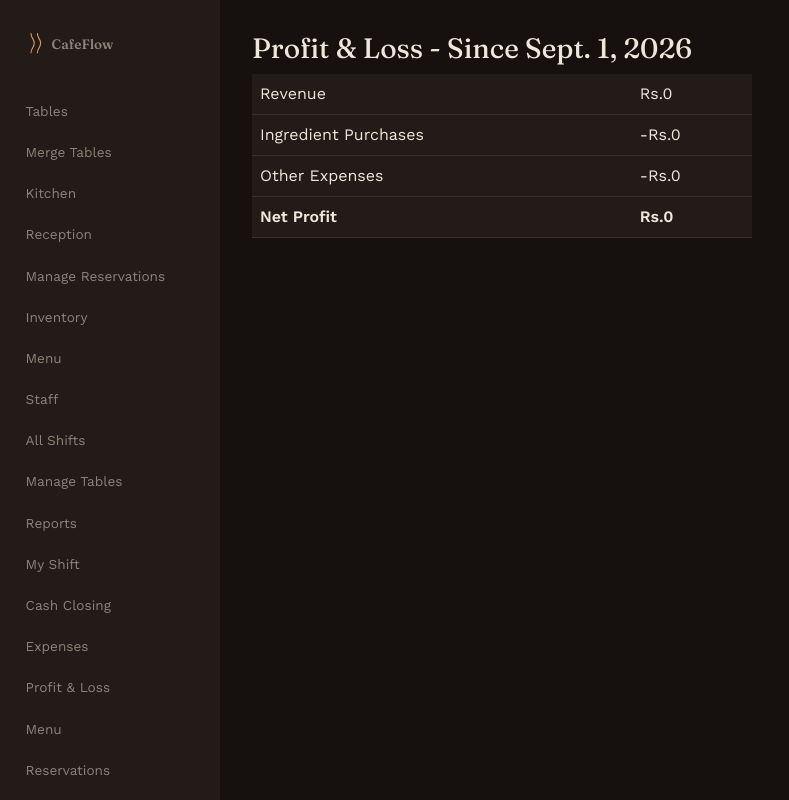
After one commit to khadkashashi/CafeFlow, a Django app: page /reports/profit-loss/ in a window 1280 px wide. The commit adds this page. Shown: the whole page, without its empty margins (0-789 px from the left). Run offline with Django 5.2, Linux system fonts and the light colour scheme; the visitor is signed in with stand-in values (Sample User, id 1); data that the repository does not hold is empty.

Commit message:
add profit/loss report feature

```diff
--- /dev/null
+++ b/reports/templates/reports/profit_loss.html
@@ -0,0 +1,13 @@
+{% extends "base.html" %}
+{% block title %}Profit & Loss{% endblock %}
+
+{% block content %}
+<h3>Profit &amp; Loss - Since {{ month_start }}</h3>
+
+<table class="table bg-white" style="max-width: 500px;">
+    <tr><td>Revenue</td><td>Rs.{{ revenue }}</td></tr>
+    <tr><td>Ingredient Purchases</td><td>-Rs.{{ ingredient_costs }}</td></tr>
+    <tr><td>Other Expenses</td><td>-Rs.{{ other_expenses }}</td></tr>
+    <tr><th>Net Profit</th><th class="{% if net_profit < 0 %}text-danger{% endif %}">Rs.{{ net_profit }}</th></tr>
+</table>
+{% endblock %}
--- a/reports/urls.py
+++ b/reports/urls.py
@@ -2,4 +2,7 @@ from django.urls import path
 from . import views
 app_name = "reports"
 
-urlpatterns = [path("", views.reports_dashboard, name="dashboard")]
+urlpatterns = [
+    path("", views.reports_dashboard, name="dashboard"),
+    path("profit-loss/", views.profit_loss, name="profit_loss"),
+    ]
--- a/reports/views.py
+++ b/reports/views.py
@@ -8,6 +8,9 @@ from accounts.models import User
 from inventory.models import Ingredient
 from orders.models import Order, OrderItem
 from payments.models import Payment
+from expenses.models import Expense
+from inventory.models import Purchase
+
 
 # Create your views here.
 @role_required(User.Role.MANAGER)
@@ -29,3 +32,22 @@ def reports_dashboard(request):
         "payment_breakdown":payment_breakdown
     }
     return render(request,"reports/dashboard.html",context)
+
+@role_required(User.Role.MANAGER)
+def profit_loss(request):
+    today = timezone.now().date()
+    month_start = today.replace(day=1)
+    revenue = Order.objects.filter(created_at__date__gte=month_start, status=Order.Status.COMPLETED).aggregate(total=Sum("grand_total"))["total"] or 0
+    ingredient_costs = Purchase.objects.filter(date__gte=month_start).aggregate(total=Sum("price"))["total"] or 0
+    other_expenses = Expense.objects.filter(date__gte=month_start).aggregate(total=Sum("amount"))["total"] or 0
+    total_costs = ingredient_costs + other_expenses
+    net_profit = revenue - total_costs
+    contexts={
+        "revenue": revenue,
+        "ingredient_costs": ingredient_costs,
+        "other_expenses": other_expenses,
+        "total_costs": total_costs,
+        "net_profit": net_profit,
+        "month_start": month_start,
+    }
+    return render(request, "reports/profit_loss.html", contexts)
--- a/templates/base.html
+++ b/templates/base.html
@@ -1,11 +1,14 @@
 <!DOCTYPE html>
 <html>
+
 <head>
     <meta charset="UTF-8">
     <title>{% block title %}CafeFlow{% endblock %}</title>
     <link rel="preconnect" href="https://fonts.googleapis.com">
     <link rel="preconnect" href="https://fonts.gstatic.com" crossorigin>
-    <link href="https://fonts.googleapis.com/css2?family=Fraunces:ital,opsz,wght@0,9..144,450;0,9..144,600;1,9..144,450&family=Work+Sans:wght@300;400;500;600&family=IBM+Plex+Mono:wght@400;500&display=swap" rel="stylesheet">
+    <link
+        href="https://fonts.googleapis.com/css2?family=Fraunces:ital,opsz,wght@0,9..144,450;0,9..144,600;1,9..144,450&family=Work+Sans:wght@300;400;500;600&family=IBM+Plex+Mono:wght@400;500&display=swap"
+        rel="stylesheet">
     <link href="https://cdn.jsdelivr.net/npm/bootstrap@5.3.3/dist/css/bootstrap.min.css" rel="stylesheet">
     <link href="https://cdn.jsdelivr.net/npm/bootstrap@5.3.3/dist/css/bootstrap.min.css" rel="stylesheet">
     <link href="https://cdn.jsdelivr.net/npm/bootstrap-icons@1.13.1/font/bootstrap-icons.min.css" rel="stylesheet">
@@ -27,7 +30,9 @@
             font-family: 'Work Sans', sans-serif;
         }
 
-        a { color: var(--copper-bright); }
+        a {
+            color: var(--copper-bright);
+        }
 
         .awning {
             height: 26px;
@@ -46,48 +51,169 @@
             gap: 0.75rem;
             margin-bottom: 2rem;
         }
+
         .cf-brand {
-            display: flex; align-items: center; gap: 0.5rem;
-            font-family: 'Fraunces', serif; font-size: 1.2rem; font-weight: 600;
-            color: var(--parchment); text-decoration: none;
+            display: flex;
+            align-items: center;
+            gap: 0.5rem;
+            font-family: 'Fraunces', serif;
+            font-size: 1.2rem;
+            font-weight: 600;
+            color: var(--parchment);
+            text-decoration: none;
         }
-        .steam-mark { width: 18px; height: 24px; }
-        .steam-mark svg { width: 100%; height: 100%; }
-        .steam-mark path { fill: none; stroke: var(--copper-bright); stroke-width: 1.4; stroke-linecap: round; }
 
-        .cf-links { display: flex; align-items: center; gap: 1.1rem; flex-wrap: wrap; font-size: 0.82rem; }
-        .cf-links a, .cf-links .cf-link-btn {
-            color: var(--smoke); text-decoration: none; background: none; border: none;
-            font-family: 'Work Sans', sans-serif; font-size: 0.82rem; padding: 0; cursor: pointer;
+        .steam-mark {
+            width: 18px;
+            height: 24px;
         }
-        .cf-links a:hover, .cf-links .cf-link-btn:hover { color: var(--copper-bright); }
-        .cf-user { color: var(--parchment); font-family: 'IBM Plex Mono', monospace; font-size: 0.78rem; }
+
+        .steam-mark svg {
+            width: 100%;
+            height: 100%;
+        }
+
+        .steam-mark path {
+            fill: none;
+            stroke: var(--copper-bright);
+            stroke-width: 1.4;
+            stroke-linecap: round;
+        }
+
+        .cf-links {
+            display: flex;
+            align-items: center;
+            gap: 1.1rem;
+            flex-wrap: wrap;
+            font-size: 0.82rem;
+        }
+
+        .cf-links a,
+        .cf-links .cf-link-btn {
+            color: var(--smoke);
+            text-decoration: none;
+            background: none;
+            border: none;
+            font-family: 'Work Sans', sans-serif;
+            font-size: 0.82rem;
+            padding: 0;
+            cursor: pointer;
+        }
+
+        .cf-links a:hover,
+        .cf-links .cf-link-btn:hover {
+            color: var(--copper-bright);
+        }
+
+        .cf-user {
+            color: var(--parchment);
+            font-family: 'IBM Plex Mono', monospace;
+            font-size: 0.78rem;
+        }
 
         /* Bootstrap component overrides so every existing dashboard template stays dark-themed automatically */
-        .table { color: var(--parchment); }
-        .table > :not(caption) > * > * { background: var(--espresso-light); color: var(--parchment); border-color: rgba(140,131,120,0.2); }
-        .bg-white { background: var(--espresso-light) !important; color: var(--parchment); }
-        .card { background: var(--espresso-light); color: var(--parchment); border-color: rgba(140,131,120,0.2); }
-        .form-control, .form-select {
-            background: var(--espresso-lighter) !important; color: var(--parchment) !important;
-            border-color: rgba(140,131,120,0.3);
+        .table {
+            color: var(--parchment);
         }
-        .form-control::placeholder { color: var(--smoke); }
-        .form-control:focus, .form-select:focus { border-color: var(--copper); box-shadow: 0 0 0 0.2rem rgba(193,127,62,0.25); }
-        label, .form-label { color: var(--parchment); }
 
-        .btn-primary { background: var(--copper); border-color: var(--copper); }
-        .btn-primary:hover { background: var(--copper-bright); border-color: var(--copper-bright); }
-        .btn-outline-primary { color: var(--copper-bright); border-color: var(--copper); }
-        .btn-outline-primary:hover { background: var(--copper); color: var(--espresso); }
-        .btn-outline-secondary, .btn-outline-dark { color: var(--parchment); border-color: rgba(140,131,120,0.4); }
-        .btn-outline-secondary:hover, .btn-outline-dark:hover { background: var(--espresso-lighter); color: var(--parchment); }
-        .btn-success { background: var(--burgundy); border-color: var(--burgundy); opacity: 0.95; }
-        .btn-success:hover { opacity: 1; }
+        .table> :not(caption)>*>* {
+            background: var(--espresso-light);
+            color: var(--parchment);
+            border-color: rgba(140, 131, 120, 0.2);
+        }
 
-        h1, h2, h3, h4, h5, h6 { font-family: 'Fraunces', serif; color: var(--parchment); }
-        .text-muted { color: var(--smoke) !important; }
-        body { display: flex; }
+        .bg-white {
+            background: var(--espresso-light) !important;
+            color: var(--parchment);
+        }
+
+        .card {
+            background: var(--espresso-light);
+            color: var(--parchment);
+            border-color: rgba(140, 131, 120, 0.2);
+        }
+
+        .form-control,
+        .form-select {
+            background: var(--espresso-lighter) !important;
+            color: var(--parchment) !important;
+            border-color: rgba(140, 131, 120, 0.3);
+        }
+
+        .form-control::placeholder {
+            color: var(--smoke);
+        }
+
+        .form-control:focus,
+        .form-select:focus {
+            border-color: var(--copper);
+            box-shadow: 0 0 0 0.2rem rgba(193, 127, 62, 0.25);
+        }
+
+        label,
+        .form-label {
+            color: var(--parchment);
+        }
+
+        .btn-primary {
+            background: var(--copper);
+            border-color: var(--copper);
+        }
+
+        .btn-primary:hover {
+            background: var(--copper-bright);
+            border-color: var(--copper-bright);
+        }
+
+        .btn-outline-primary {
+            color: var(--copper-bright);
+            border-color: var(--copper);
+        }
+
+        .btn-outline-primary:hover {
+            background: var(--copper);
+            color: var(--espresso);
+        }
+
+        .btn-outline-secondary,
+        .btn-outline-dark {
+            color: var(--parchment);
+            border-color: rgba(140, 131, 120, 0.4);
+        }
+
+        .btn-outline-secondary:hover,
+        .btn-outline-dark:hover {
+            background: var(--espresso-lighter);
+            color: var(--parchment);
+        }
+
+        .btn-success {
+            background: var(--burgundy);
+            border-color: var(--burgundy);
+            opacity: 0.95;
+        }
+
+        .btn-success:hover {
+            opacity: 1;
+        }
+
+        h1,
+        h2,
+        h3,
+        h4,
+        h5,
+        h6 {
+            font-family: 'Fraunces', serif;
+            color: var(--parchment);
+        }
+
+        .text-muted {
+            color: var(--smoke) !important;
+        }
+
+        body {
+            display: flex;
+        }
 
         .cf-sidebar {
             width: 220px;
@@ -95,32 +221,78 @@
             background: var(--espresso-light);
             padding: 1.5rem 1rem;
             position: fixed;
-        top: 0; left: 0; bottom: 0;
+            top: 0;
+            left: 0;
+            bottom: 0;
             overflow-y: auto;
             display: flex;
             flex-direction: column;
             gap: 0.3rem;
         }
+
         .cf-sidebar .cf-brand {
             margin-bottom: 1.5rem;
         }
-    .cf-sidebar a, .cf-sidebar .cf-link-btn {
-        color: var(--smoke); text-decoration: none; padding: 0.5rem 0.6rem; border-radius: 6px;
-        font-size: 0.85rem; background: none; border: none; text-align: left; width: 100%; cursor: pointer;
+
+        .cf-sidebar a,
+        .cf-sidebar .cf-link-btn {
+            color: var(--smoke);
+            text-decoration: none;
+            padding: 0.5rem 0.6rem;
+            border-radius: 6px;
+            font-size: 0.85rem;
+            background: none;
+            border: none;
+            text-align: left;
+            width: 100%;
+            cursor: pointer;
         }
-    .cf-sidebar a:hover, .cf-sidebar .cf-link-btn:hover { background: var(--espresso-lighter); color: var(--copper-bright); }
-    .cf-sidebar .cf-user { color: var(--parchment); font-family: 'IBM Plex Mono', monospace; font-size: 0.75rem; padding: 0.5rem 0.6rem; }
-    .cf-sidebar hr { border-color: rgba(140,131,120,0.2); margin: 0.5rem 0; }
 
-    .cf-main { margin-left: 220px; flex: 1; padding: 2rem; }
+        .cf-sidebar a:hover,
+        .cf-sidebar .cf-link-btn:hover {
+            background: var(--espresso-lighter);
+            color: var(--copper-bright);
+        }
+
+        .cf-sidebar .cf-user {
+            color: var(--parchment);
+            font-family: 'IBM Plex Mono', monospace;
+            font-size: 0.75rem;
+            padding: 0.5rem 0.6rem;
+        }
+
+        .cf-sidebar hr {
+            border-color: rgba(140, 131, 120, 0.2);
+            margin: 0.5rem 0;
+        }
+
+        .cf-main {
+            margin-left: 220px;
+            flex: 1;
+            padding: 2rem;
+        }
 
         @media (max-width: 900px) {
-        body { display: block; }
-        .cf-sidebar { position: static; width: 100%; min-height: auto; flex-direction: row; flex-wrap: wrap; }
-        .cf-main { margin-left: 0; padding: 1.5rem; }
+            body {
+                display: block;
+            }
+
+            .cf-sidebar {
+                position: static;
+                width: 100%;
+                min-height: auto;
+                flex-direction: row;
+                flex-wrap: wrap;
+            }
+
+            .cf-main {
+                margin-left: 0;
+                padding: 1.5rem;
+            }
         }
     </style>
 </head>
+
 <body>
     <nav class="cf-sidebar">
         <a href="{% url 'landing:home' %}" class="cf-brand">
@@ -161,6 +333,15 @@
         {% if user.is_staff_member %}
         <a href="{% url 'employees:my_shift' %}">My Shift</a>
         {% endif %}
+        {% if user.can_bill %}
+        <a href="{% url 'payments:cash_closing' %}">Cash Closing</a>
+        {% endif %}
+        {% if user.can_manage_staff %}
+        <a href="{% url 'expenses:expense_list' %}">Expenses</a>
+        {% endif %}
+        {% if user.can_access_reports %}
+        <a href="{% url 'reports:profit_loss' %}">Profit &amp; Loss</a>
+        {% endif %}
         {% if user.is_authenticated and user.role == "CUSTOMER" %}
         <a href="{% url 'landing:menu' %}">Menu</a>
         <a href="{% url 'reservations:my_reservations' %}">Reservations</a>
@@ -170,7 +351,9 @@
 
         {% if user.is_authenticated and user.role == "CUSTOMER" %}
         <a href="{% url 'customers:my_account' %}" class="cf-user">
-            {% if user.profile_picture %}<img src="{{ user.profile_picture.url }}" style="width:20px;height:20px;border-radius:50%;object-fit:cover;vertical-align:middle;margin-right:6px;">{% endif %}
+            {% if user.profile_picture %}<img src="{{ user.profile_picture.url }}"
+                style="width:20px;height:20px;border-radius:50%;object-fit:cover;vertical-align:middle;margin-right:6px;">{%
+            {% endif %}
             {{ user.username }} ({{ user.role }})
         </a>
         {% elif user.is_authenticated %}
@@ -191,4 +374,5 @@
         {% block content %}{% endblock %}
     </div>
 </body>
+
 </html>
```
Lines whose indentation alone changed are shown as unchanged.
